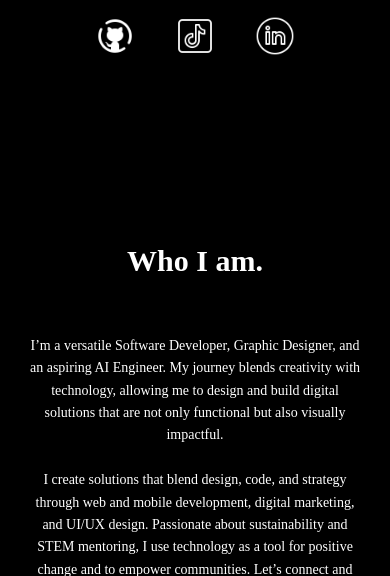
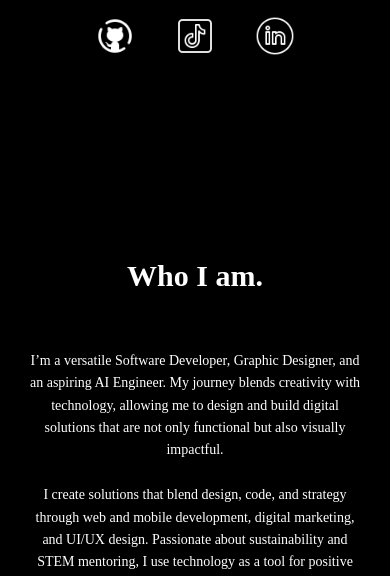
Before and after one commit to Polymathh/myportfoilio, a Django app: page / in a window 390 px wide. Shown: the part 586-1162 px from the top of the page. Run offline with Django 5.2, Linux system fonts and the light colour scheme; data comes from the database, SQL or seed files in the repository.

Commit message:
initial commit

```diff
--- a/portfolio_project/main/static/css/styles.css
+++ b/portfolio_project/main/static/css/styles.css
@@ -131,7 +131,7 @@ nav ul li a:hover { color: #00FF00; } .hero{ text-align: center; padding: 6rem 2
 
     /* * About Section */
     .about { padding: 2rem 5%; align-items: center; display: flex; flex-direction: column; gap:20px; padding-bottom: 60px; }
-    .about h2{ text-align: center; padding-top: 45px; padding-bottom: 30px; font-size: 30px;}
+    .about h2{ text-align: center; padding-top: 60px; padding-bottom: 30px; font-size: 30px;}
     .about p { margin:0 auto; width: 100%; text-align:center; font-size: 14px; font-weight: 400; }
     .images { margin-left: 20px; width: 100%; display: grid; grid-template-columns: max-content max-content; gap: 11px; padding-top: 90px; justify-content: center;}
     .left img { margin-top:30.5px; width: 190px; height: 250px; border-radius: 35px; object-fit: cover; }
```
